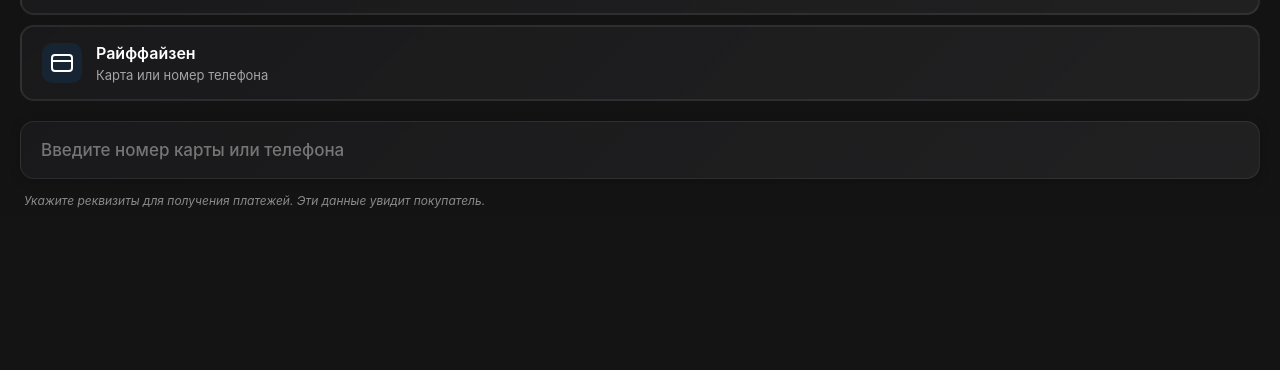
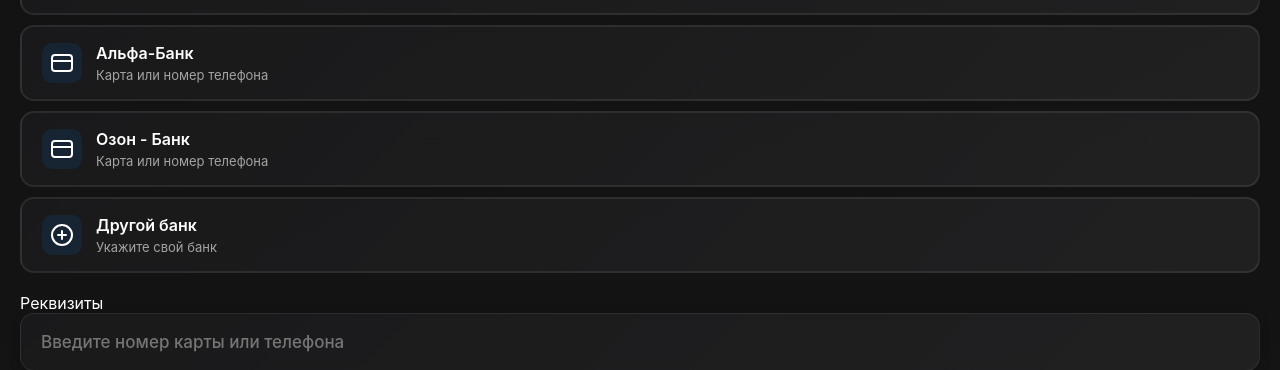
Before and after one commit to Z1oR/QRCODE, a plain HTML site: page index.html in a window 1280 px wide. Shown: the part 1111-1481 px from the top of the page. Before the commit the page ends 1451 px from the top, so only its background shows below. Drawn offline with Linux system fonts and the light colour scheme.

Commit message:
Update index.html

```diff
--- a/index.html
+++ b/index.html
@@ -203,7 +203,7 @@
             <div class="limits_section">
                 <label class="section_header">МИН. И МАКС. СУММА СДЕЛКИ</label>
                 <div class="input_field">
-                    <input type="text" class="single_input" id="min-limit" placeholder="Мин. 500" />
+                    <input type="text" class="single_input" id="min-limit" placeholder="Мин. 100" />
                     <span class="input_suffix">RUB</span>
                 </div>
                 <div class="input_field">
@@ -249,7 +249,7 @@
                             <span class="checkmark">✓</span>
                         </div>
                     </div>
-                    <div class="payment_method_item" data-method="raiffeisen">
+                    <div class="payment_method_item" data-method="alfabank">
                         <div class="payment_method_icon">
                             <svg width="24" height="24" viewBox="0 0 24 24" fill="none">
                                 <rect x="2" y="4" width="20" height="16" rx="3" stroke="currentColor" stroke-width="2"/>
@@ -257,8 +257,38 @@
                             </svg>
                         </div>
                         <div class="payment_method_info">
-                            <div class="payment_method_name">Райффайзен</div>
+                            <div class="payment_method_name">Альфа-Банк</div>
                             <div class="payment_method_desc">Карта или номер телефона</div>
+                        </div>
+                        <div class="payment_method_check">
+                            <span class="checkmark">✓</span>
+                        </div>
+                    </div>
+                    <div class="payment_method_item" data-method="ozonbank">
+                        <div class="payment_method_icon">
+                            <svg width="24" height="24" viewBox="0 0 24 24" fill="none">
+                                <rect x="2" y="4" width="20" height="16" rx="3" stroke="currentColor" stroke-width="2"/>
+                                <path d="M2 10H22" stroke="currentColor" stroke-width="2"/>
+                            </svg>
+                        </div>
+                        <div class="payment_method_info">
+                            <div class="payment_method_name">Озон - Банк</div>
+                            <div class="payment_method_desc">Карта или номер телефона</div>
+                        </div>
+                        <div class="payment_method_check">
+                            <span class="checkmark">✓</span>
+                        </div>
+                    </div>
+                    <div class="payment_method_item" data-method="custom">
+                        <div class="payment_method_icon">
+                            <svg width="24" height="24" viewBox="0 0 24 24" fill="none">
+                                <circle cx="12" cy="12" r="10" stroke="currentColor" stroke-width="2"/>
+                                <path d="M12 8V16M8 12H16" stroke="currentColor" stroke-width="2" stroke-linecap="round"/>
+                            </svg>
+                        </div>
+                        <div class="payment_method_info">
+                            <div class="payment_method_name">Другой банк</div>
+                            <div class="payment_method_desc">Укажите свой банк</div>
                         </div>
                         <div class="payment_method_check">
                             <span class="checkmark">✓</span>
@@ -266,8 +296,17 @@
                     </div>
                 </div>
 
+                <!-- Custom Bank Name Input (shown when "custom" is selected) -->
+                <div class="custom_bank_wrapper" id="custom-bank-wrapper" style="display: none;">
+                    <label class="section_subheader">Название банка</label>
+                    <div class="input_field">
+                        <input type="text" class="single_input" id="custom-bank-name" placeholder="Введите название банка" />
+                    </div>
+                </div>
+
                 <!-- Payment Details Input -->
                 <div class="payment_input_wrapper">
+                    <label class="section_subheader">Реквизиты</label>
                     <div class="input_field">
                         <input type="text" class="single_input" id="payment-details" placeholder="Введите номер карты или телефона" />
                     </div>
@@ -294,7 +333,7 @@
                     <span class="back_arrow">‹</span>
                 </button>
                 <h1 class="preview_title">Предпросмотр</h1>
-                <span class="preview_progress">2/4</span>
+                <span class="preview_progress">2/2</span>
             </div>
 
             <!-- Preview Card -->
@@ -338,7 +377,7 @@
                                 </svg>
                                 Лимиты
                             </span>
-                            <span class="preview_detail_value" id="preview-limits">500 – 50,000 RUB</span>
+                            <span class="preview_detail_value" id="preview-limits">100 – 1,000,000 RUB</span>
                         </div>
                         <div class="preview_detail_row">
                             <span class="preview_detail_label">
```
